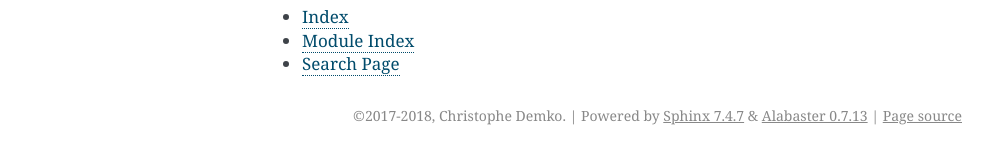
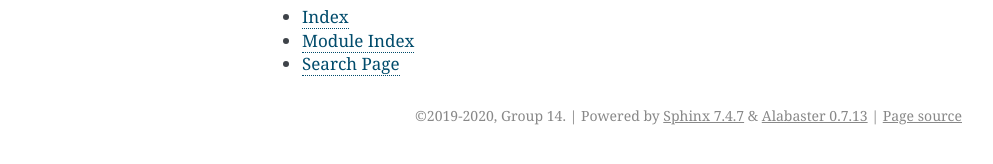
Before and after one commit to torsina/S3_C_projet, a Sphinx documentation site: the page built from docs/index.rst, in a window 1280 px wide. Shown: the part 410-574 px from the top of the page, without its empty margins (148-1141 px from the left). Built offline with Sphinx 7.4.7, drawn with Linux system fonts in a browser that asks for light colours; formulas are drawn with MathJax 3.

```diff
--- a/docs/CMakeLists.txt
+++ b/docs/CMakeLists.txt
@@ -6,7 +6,7 @@ find_package(Sphinx)
 if(SPHINX_EXECUTABLE AND DOXYGEN_EXECUTABLE)
     add_custom_target(docs
             COMMAND
-            ${SPHINX_EXECUTABLE}
+            python ${SPHINX_EXECUTABLE}
             -q
             -b html
             "${CMAKE_CURRENT_SOURCE_DIR}"
--- a/docs/conf.py
+++ b/docs/conf.py
@@ -77,17 +77,17 @@ master_doc = 'index'
 
 # General information about the project.
 project = 'c-test'
-copyright = '2017-2018, Christophe Demko'
-author = 'Christophe Demko'
+copyright = '2019-2020, Group 14'
+author = 'Group 14'
 
 # The version info for the project you're documenting, acts as replacement for
 # |version| and |release|, also used in various other places throughout the
 # built documents.
 #
 # The short X.Y version.
-version = '1.1'
+version = '0.0.1'
 # The full version, including alpha/beta/rc tags.
-release = '1.1.2'
+release = '0.0.1'
 
 # The language for content autogenerated by Sphinx. Refer to documentation
 # for a list of supported languages.
```
Also changed, not shown: 5 other files.
